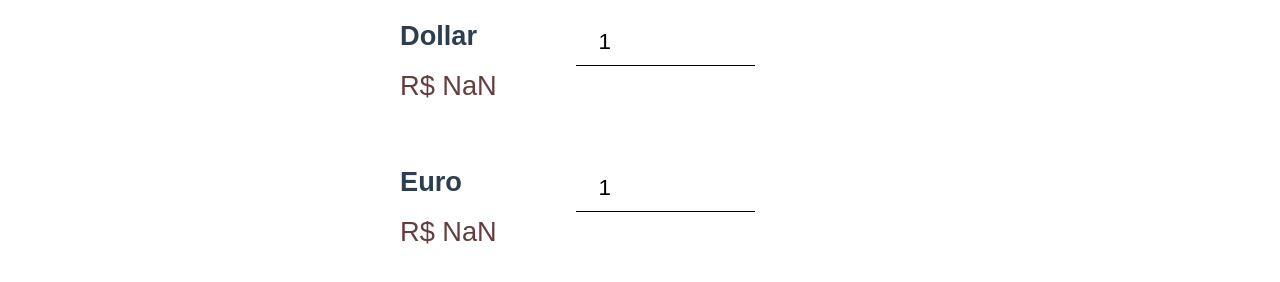
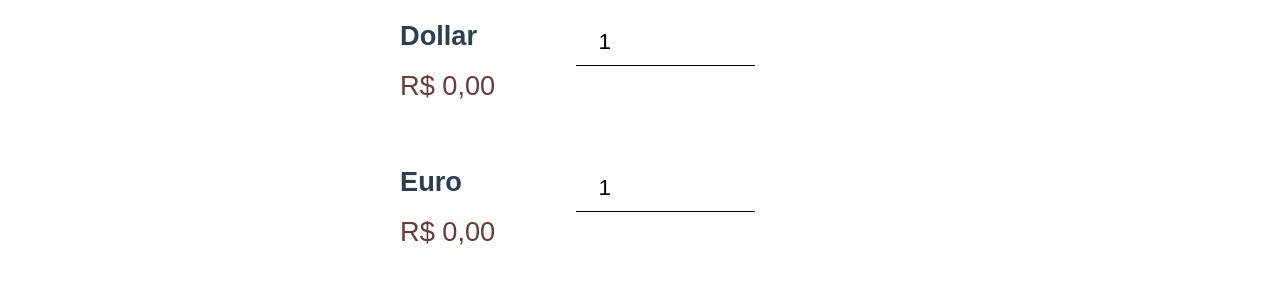
Before and after one commit to marcospsviana/currency-quote-vuejs, a Vue app: page / in a window 1280 px wide. Shown: the part 194-476 px from the top of the page. Built offline with nearby package versions, Linux system fonts and the light colour scheme; no server answers.

Commit message:
alterado valor padrao para nao retornar NaN

```diff
--- a/src/components/CurrentQuote.vue
+++ b/src/components/CurrentQuote.vue
@@ -22,7 +22,7 @@
       <br />
       <label class="money"
         >{{
-          (quote_value.USDBRL * inputValue).toLocaleString("pt-BR", {
+          (quote_value.USDBRL * inputValue || 0).toLocaleString("pt-BR", {
             style: "currency",
             currency: "BRL",
           })
@@ -47,7 +47,7 @@
       <br />
       <label id="money" class="money">
         {{
-          (quote_value.EURBRL * inputEUR).toLocaleString("pt-BR", {
+          (quote_value.EURBRL * inputEUR || 0).toLocaleString("pt-BR", {
             style: "currency",
             currency: "BRL",
           })
@@ -56,30 +56,7 @@
     </div>
   </div>
 
-    <!-- <div class="cotacoes">
-      <label id="title"> BitCoin </label>
-      <input v-model="inputBTC" /><br />
 
-      <div v-if="isNaN(inputBTC)">
-        <br />
-        <label class="money">{{
-          parseFloat(quote_value.BTCBRL * 1000).toLocaleString("pt-BR", {
-            style: "currency",
-            currency: "BRL",
-          })
-        }}</label>
-      </div>
-      <div v-else>
-        <br />
-        <label id="money" class="money">{{
-          (quote_value.BTCBRL * 1000 * inputBTC).toLocaleString("pt-BR", {
-            style: "currency",
-            currency: "BRL",
-          })
-        }}</label>
-      </div> -->
-
-  <!-- </div> -->
   </div>
 </template>
 <script>
@@ -97,7 +74,7 @@ export default {
       quote_value: 0,
       inputValue: 1,
       inputEUR: 1,
-      inputBTC: 1,
+      inputBTC: 1
     };
   },
 
```
